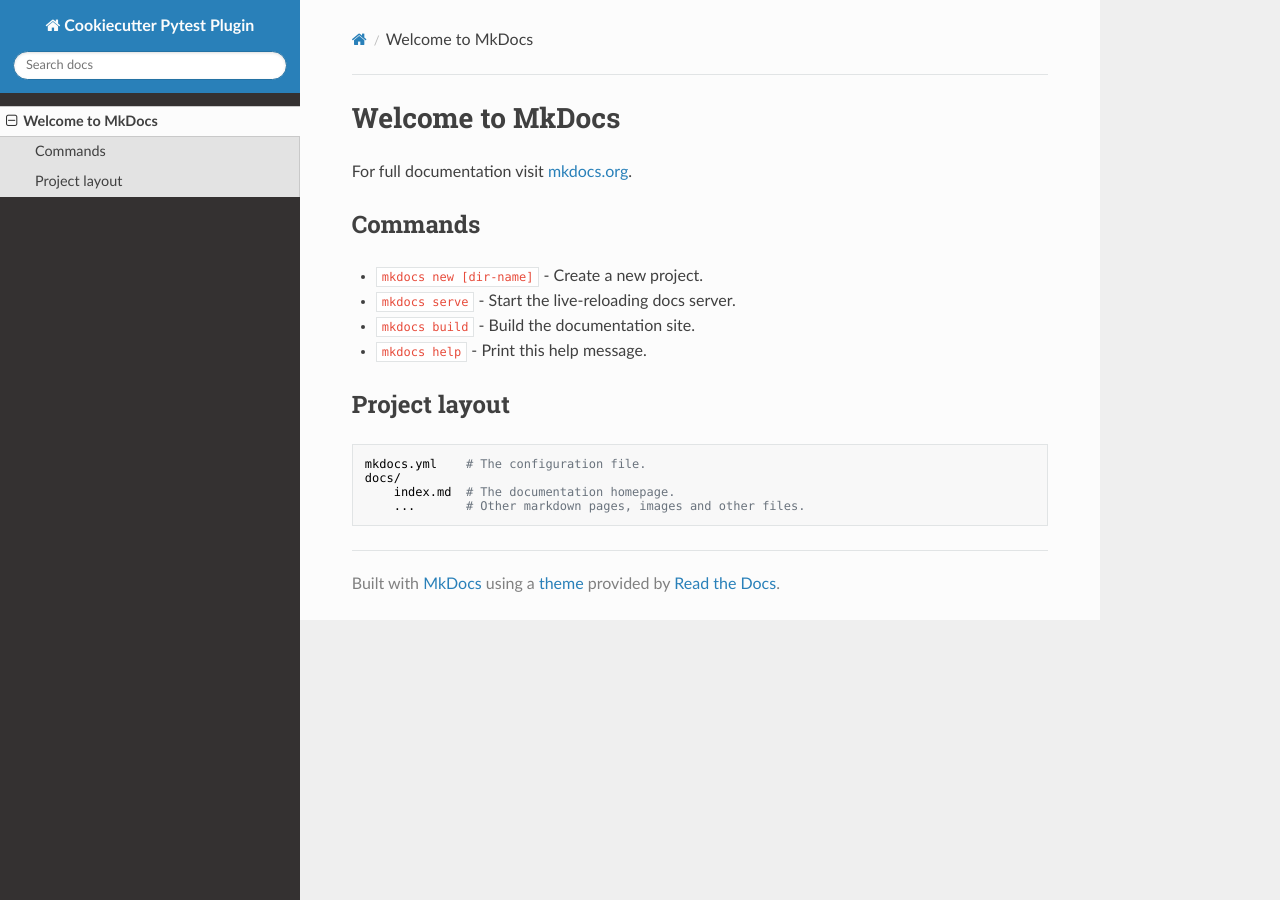
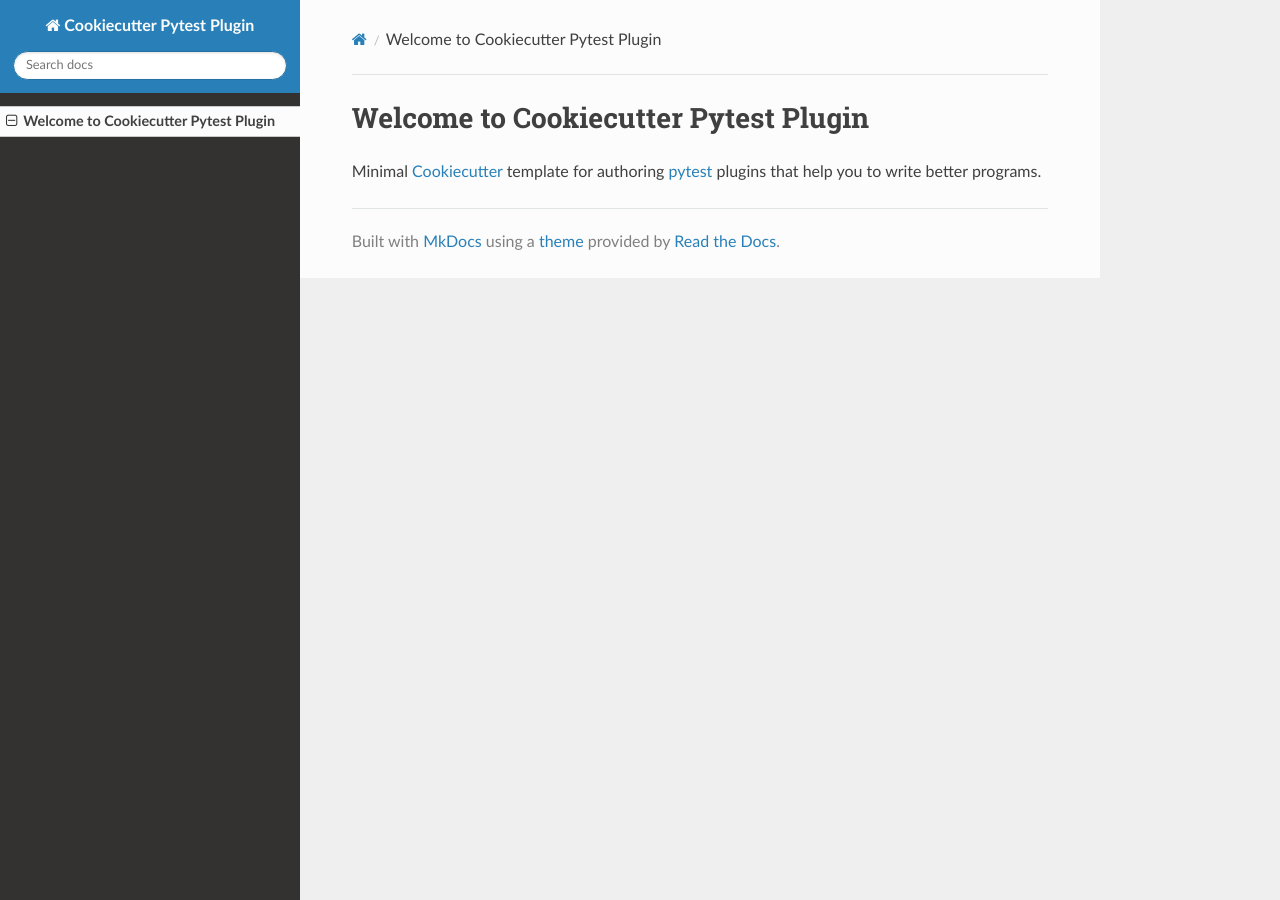
Before and after one commit to pytest-dev/cookiecutter-pytest-plugin, an MkDocs documentation site: the page built from docs/index.md, in a window 1280 px wide. Built offline with MkDocs 1.6.1, drawn with Linux system fonts in a browser that asks for light colours; nearby versions of some CDN libraries.

Commit message:
Set up a very basic index.md

```diff
--- a/docs/index.md
+++ b/docs/index.md
@@ -1,17 +1,7 @@
-# Welcome to MkDocs
+# Welcome to Cookiecutter Pytest Plugin
 
-For full documentation visit [mkdocs.org](http://mkdocs.org).
+Minimal [Cookiecutter] template for authoring [pytest] plugins that help
+you to write better programs.
 
-## Commands
-
-* `mkdocs new [dir-name]` - Create a new project.
-* `mkdocs serve` - Start the live-reloading docs server.
-* `mkdocs build` - Build the documentation site.
-* `mkdocs help` - Print this help message.
-
-## Project layout
-
-    mkdocs.yml    # The configuration file.
-    docs/
-        index.md  # The documentation homepage.
-        ...       # Other markdown pages, images and other files.
+  [Cookiecutter]: https://github.com/audreyr/cookiecutter
+  [pytest]: https://github.com/pytest-dev/pytest
```
